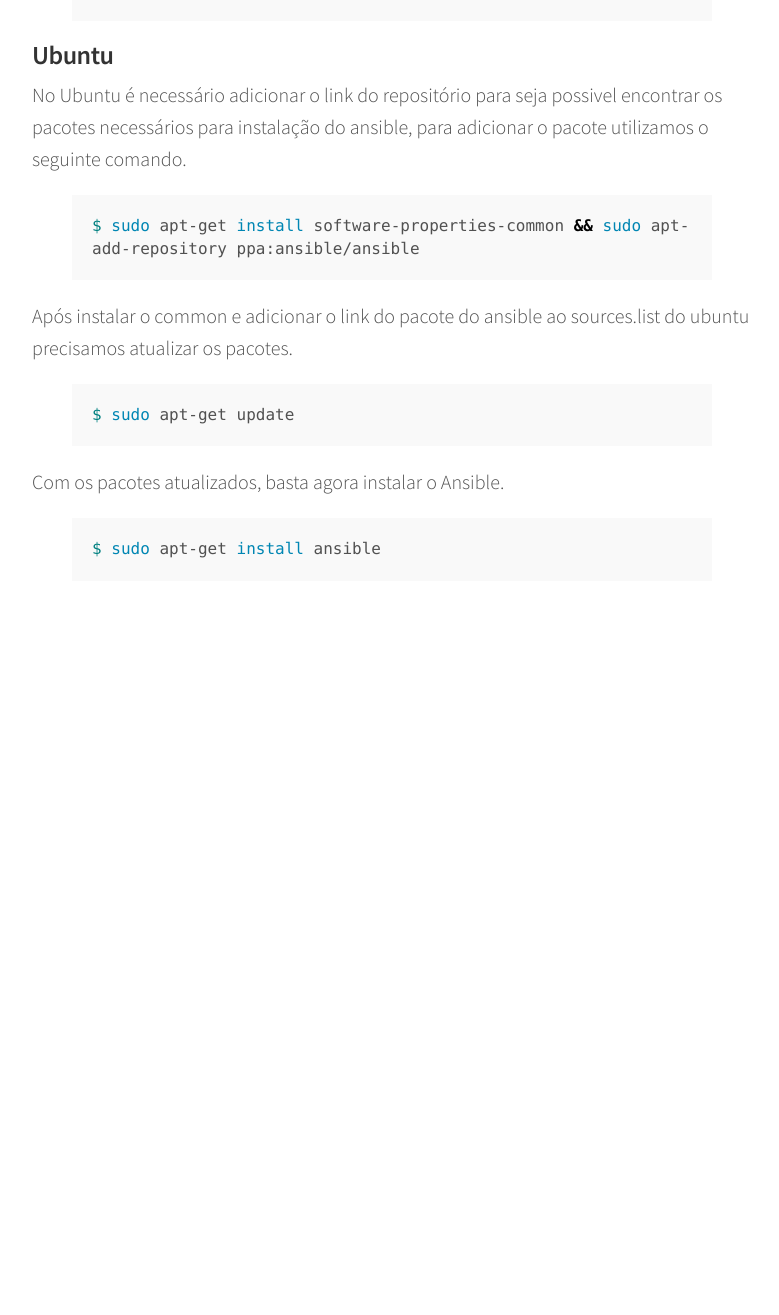
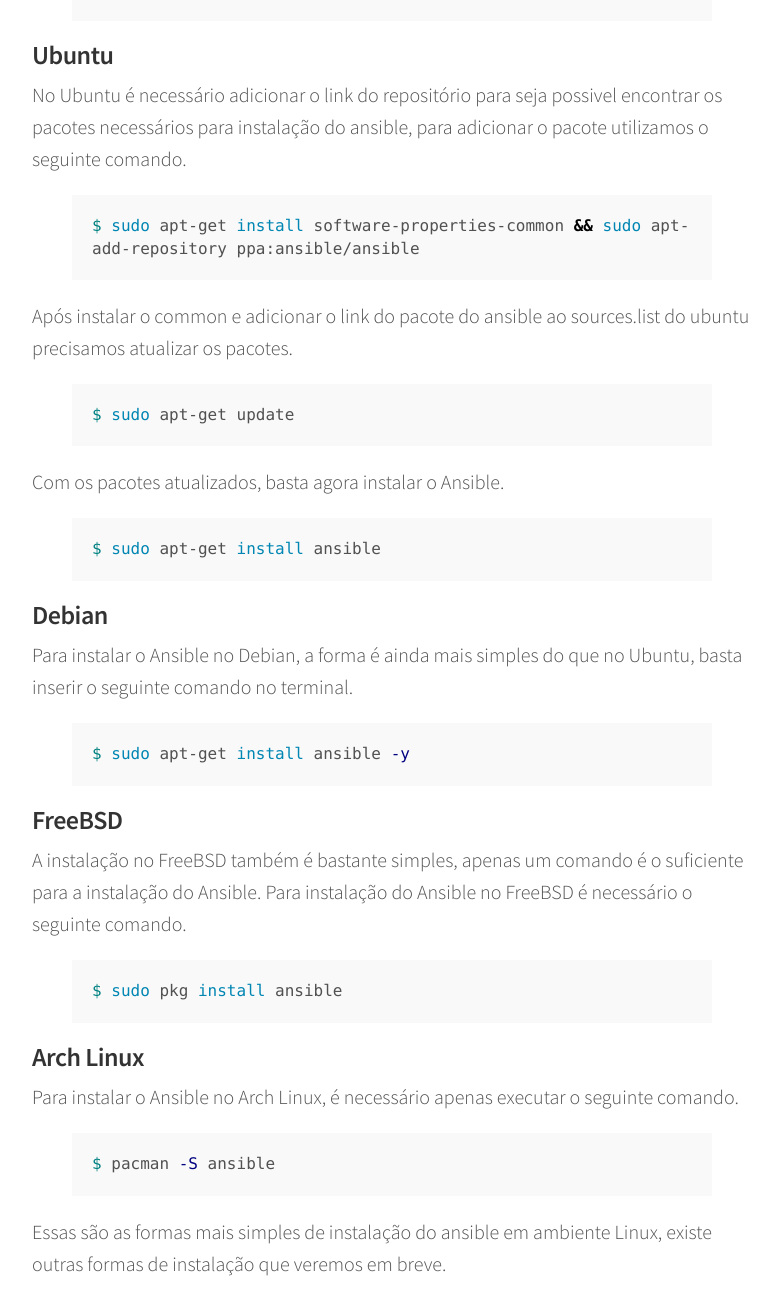
Before and after one commit to Silva01/blog, a Jekyll site: the page built from _posts/2016-10-30-instalando-ansible-centos-e-ubuntu.markdown, in a window 1280 px wide and 1400 px high, scrolled down 1323 px. Shown: the top 1315 px of the window, without its empty margins (248-1027 px from the left). Built offline with Jekyll 4.4.1, drawn with Linux system fonts in a browser that asks for light colours; comment, search, counter and statistics services are not loaded; before the commit the page ends 2024 px from its top, so only the background shows below that.

Commit message:
Adicionando informações de instalação do ansible no debian

```diff
--- a/_posts/2016-10-30-instalando-ansible-centos-e-ubuntu.markdown
+++ b/_posts/2016-10-30-instalando-ansible-centos-e-ubuntu.markdown
@@ -55,3 +55,29 @@
 {% highlight shell %}
 $ sudo apt-get install ansible
 {% endhighlight %}
+
+### **Debian**
+
+Para instalar o Ansible no Debian, a forma é ainda mais simples do que no Ubuntu, basta inserir o seguinte comando no terminal.
+
+{% highlight shell %}
+$ sudo apt-get install ansible -y
+{% endhighlight %}
+
+### **FreeBSD**
+
+A instalação no FreeBSD também é bastante simples, apenas um comando é o suficiente para a instalação do Ansible. Para instalação do Ansible no FreeBSD é necessário o seguinte comando.
+
+{% highlight shell%}
+$ sudo pkg install ansible
+{% endhighlight %}
+
+### **Arch Linux**
+
+Para instalar o Ansible no Arch Linux, é necessário apenas executar o seguinte comando.
+
+{% highlight shell %}
+$ pacman -S ansible
+{% endhighlight %}
+
+Essas são as formas mais simples de instalação do ansible em ambiente Linux, existe outras formas de instalação que veremos em breve.
```
